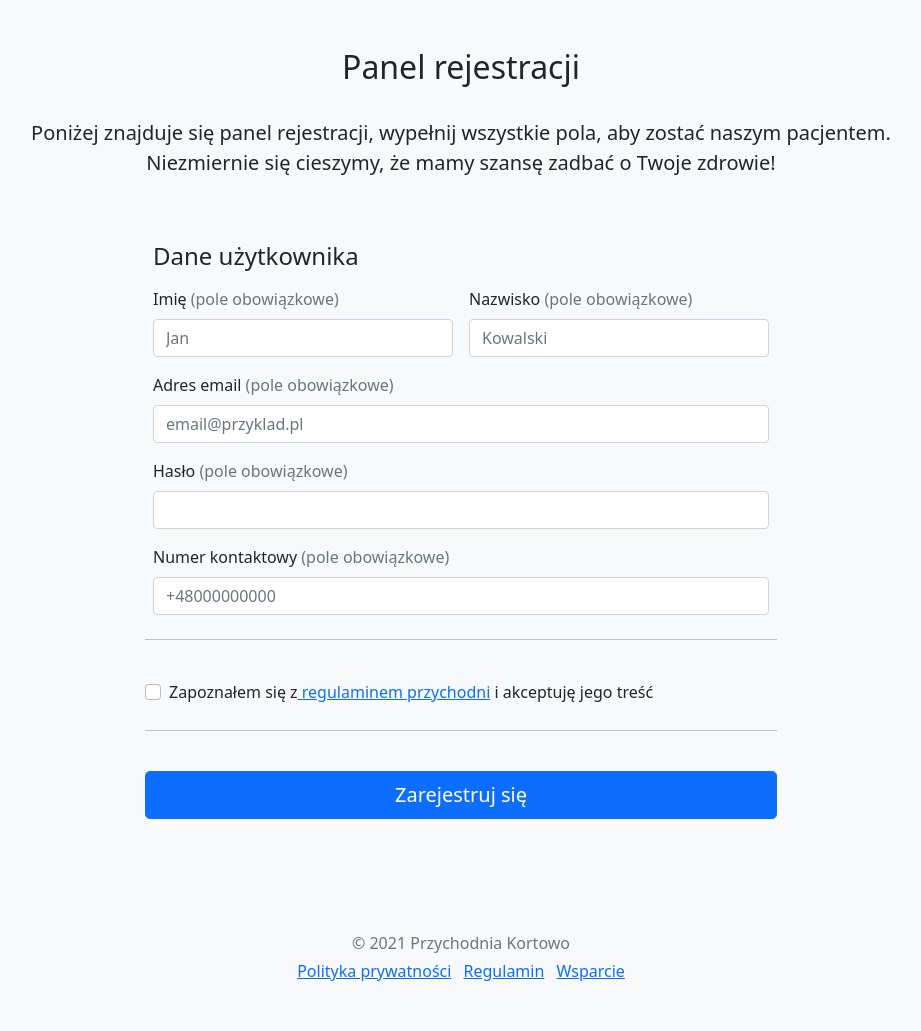
After one commit to KorneliaGrygo/PrzychodniaKortowo, a Django app: page /register/ in a window 1280 px wide. The commit adds this page. Shown: the whole page, without its empty margins (179-1100 px from the left). Run offline with Django 3.2, Linux system fonts and the light colour scheme; some libraries are stand-ins or nearby versions.

Commit message:
Register form/functionality added

```diff
--- a/PrzychodniaBillenium/ClinicModule/forms.py
+++ b/PrzychodniaBillenium/ClinicModule/forms.py
@@ -1,23 +1,58 @@
 from django import forms
+from ClinicModule import validators
 from django.utils.translation import ugettext, ugettext_lazy as _
+from django.core.validators import RegexValidator
+from django.contrib.auth import get_user_model
 
 
 class LoginForm(forms.Form):
+    error_messages = {
+        'invalid_login': _("Proszę wprowadzić prawidłowy login %(username)s oraz hasło. "
+                           "Zwróć uwagę na wielkość podawanych znaków."),
+        'inactive': _("To konto jest nieaktywne."),
+        'required': _('pole jest obligatoryjne do wypełnienia.'),
+        'max_length': _('przekroczono dopuszczalny limit znaków.')}
+
     email = forms.EmailField(initial='name@example.com',
-                             label='Email address', max_length=64)
-    password = forms.CharField(widget=forms.PasswordInput())
-
-    error_messages = {
-        'invalid_login': _("Please enter a correct %(username)s and password. "
-                           "Note that both fields may be case-sensitive."),
-        'inactive': _("This account is inactive."),
-    }
+                             label='Adres email', max_length=64, error_messages=error_messages)
+    password = forms.CharField(
+        widget=forms.PasswordInput(), error_messages=error_messages)
 
     def clean_password(self):
 
         if not 'password' in cleaned_data:
-            raise forms.ValidationError('The password is empty!')
+            raise forms.ValidationError(
+                _('Hasło jest puste!'), code='invalid')
 
         data = self.cleaned_data.get('password')
 
         return self.cleaned_data
+
+
+class CustomUserForm(forms.Form):
+
+    email = forms.EmailField(initial='email@przyklad.pl',
+                             label=_('Adres email'), max_length=32,
+                             error_messages={'required': _('pole jest obligatoryjne do wypełnienia.'),
+                                             'max_length': _('przekroczono limit znaków, maksymalna długość to 32.')})
+
+    first_name = forms.CharField(label=_('Imię'), initial='Jan', max_length=32, validators=[RegexValidator(
+        r"^[\w'\-,.][^0-9_!¡?÷?¿/\\+=@#$%ˆ&*(){}|~<>;:[\]]{2,}$", message=_("pole zawiera nieprawidłowy ciąg znaków."))],
+        error_messages={'required': _('pole jest obligatoryjne do wypełnienia.'),
+                        'max_length': _('przekroczono limit znaków, maksymalna długość to 32.')})
+
+    second_name = forms.CharField(label=_('Nazwisko'), initial='Kowalski', max_length=48, validators=[RegexValidator(
+        r"^[\w'\-,.][^0-9_!¡?÷?¿/\\+=@#$%ˆ&*(){}|~<>;:[\]]{2,}$", message=_("pole zawiera nieprawidłowy ciąg znaków."))],
+        error_messages={'required': _(
+            'pole jest obligatoryjne do wypełnienia.'),
+            'max_length': _('przekroczono limit znaków, maksymalna długość to 48.')})
+
+    phone_number = forms.CharField(label=_('Numer kontaktowy'), initial='+48', min_length=9, max_length=12, validators=[RegexValidator(
+        r'^\s*(?:\+?(\d{1,3}))?([-. (]*(\d{3})[-. )]*)?((\d{3})[-. ]*(\d{2,4})(?:[-.x ]*(\d+))?)\s*$', message=_('Numer kontakowy jest nieprawidłowy.'))],
+        error_messages={'required': _('pole jest obligatoryjne do wypełnienia.'),
+                        'max_length': _('przekroczono limit znaków, maksymalna długość to 12.'),
+                        'min_length': _('pole zawiera niewystarczającą ilość znaków (minimum: 9. znaków).')})
+
+    password = forms.CharField(widget=forms.PasswordInput(), min_length=8, error_messages={
+        'min_length': _('Hasło powinno zawierać co najmniej 8. znaków.'),
+        'required': _('pole jest obligatoryjne do wypełnienia.')}, label=_('Hasło'))
--- a/PrzychodniaBillenium/ClinicModule/views.py
+++ b/PrzychodniaBillenium/ClinicModule/views.py
@@ -1,14 +1,17 @@
+from django import forms
 from django.shortcuts import render, redirect
 from django.views.generic import TemplateView
 from django.views import View
 from django.http import HttpResponse
 from ClinicModule import models
+from ClinicModule import forms as custom_forms
 from django.contrib import messages
-from django.contrib.auth import login, authenticate
+from django.contrib.auth import login, authenticate, get_user_model
 from django.contrib.auth.forms import AuthenticationForm
-from django import forms
+from django.utils.translation import ugettext, ugettext_lazy as _
 
 # Create your views here.
+User = get_user_model()
 
 
 class HomeView(TemplateView):
@@ -39,7 +42,39 @@ class LoginView(View):
                 return redirect("home")
             else:
                 forms.ValidationError(
-                    request, "Invalid username or password.")
+                    request, _("Login lub hasło jest nieprawidłowe."))
         else:
-            forms.ValidationError(request, "Invalid username or password.")
+            forms.ValidationError(request, _(
+                "Login lub hasło jest nieprawidłowe."))
         return render(request, self.template_name, {'form': form})
+
+
+class RegisterView(View):
+
+    template_name = 'register.html'
+    form_class = custom_forms.CustomUserForm
+
+    def get(self, request, *args, **kwargs):
+        form_register = self.form_class()
+        return render(request, self.template_name, {'form_register': form_register})
+
+    def post(self, request, *args, **kwargs):
+        form_register = self.form_class(request.POST)
+        if form_register.is_valid():
+            email = form_register.cleaned_data.get('email')
+            first_name = form_register.cleaned_data.get('first_name')
+            second_name = form_register.cleaned_data.get('second_name')
+            phone_number = form_register.cleaned_data.get('phone_number')
+            password = form_register.cleaned_data.get('password')
+
+            user = User.objects.create(email=email, first_name=first_name,
+                                       second_name=second_name, phone_number=phone_number, password=password)
+            user.save()
+
+            # return here to the main view
+            return redirect('home')
+
+        else:
+            forms.ValidationError(request, _(
+                'Pola są nieprawidłowe.'))
+        return render(request, self.template_name, {'form_register': form_register})
--- a/PrzychodniaBillenium/PrzychodniaBillenium/settings.py
+++ b/PrzychodniaBillenium/PrzychodniaBillenium/settings.py
@@ -50,8 +50,8 @@ AUTH_USER_MODEL = 'Users.CustomUser'
 MIDDLEWARE = [
     'django.middleware.security.SecurityMiddleware',
     'django.contrib.sessions.middleware.SessionMiddleware',
+    'django.middleware.csrf.CsrfViewMiddleware',
     'django.middleware.common.CommonMiddleware',
-    'django.middleware.csrf.CsrfViewMiddleware',
     'django.contrib.auth.middleware.AuthenticationMiddleware',
     'django.contrib.messages.middleware.MessageMiddleware',
     'django.middleware.clickjacking.XFrameOptionsMiddleware',
--- a/PrzychodniaBillenium/PrzychodniaBillenium/urls.py
+++ b/PrzychodniaBillenium/PrzychodniaBillenium/urls.py
@@ -26,5 +26,6 @@ admin.site.index_title = "Witaj w przychodni Kortowo!"
 urlpatterns = [
     path('admin/', admin.site.urls),
     path('', views.HomeView.as_view(), name='home'),
-    path('login/', views.LoginView.as_view())
+    path('login/', views.LoginView.as_view(), name='login'),
+    path('register/', views.RegisterView.as_view(), name='register')
 ] + static(settings.STATIC_URL, document_root=settings.STATIC_ROOT)
--- a/PrzychodniaBillenium/Users/managers.py
+++ b/PrzychodniaBillenium/Users/managers.py
@@ -13,11 +13,15 @@ class CustomUserManager(BaseUserManager):
         if not email:
             raise ValueError('Users must have an email address')
 
+        if not password:
+            raise ValueError('Users must have a password.')
+
         user = self.model(
             email=self.normalize_email(email),
             first_name=first_name,
             second_name=second_name,
-            phone_number=phone_number
+            phone_number=phone_number,
+            password=password
         )
 
         user.set_password(password)
--- /dev/null
+++ b/PrzychodniaBillenium/static/css/form-validation.css
@@ -0,0 +1,3 @@
+.container {
+  max-width: 960px;
+}
--- /dev/null
+++ b/PrzychodniaBillenium/templates/register.html
@@ -0,0 +1,131 @@
+{% load static %}
+    <!-- Bootstrap core CSS -->
+{% block head %}
+
+  <link href="{% static 'css/bootstrap.min.css' %}" rel="stylesheet">
+
+  <style>
+      .bd-placeholder-img {
+        font-size: 1.125rem;
+        text-anchor: middle;
+        -webkit-user-select: none;
+        -moz-user-select: none;
+        user-select: none;
+      }
+
+      @media (min-width: 768px) {
+        .bd-placeholder-img-lg {
+          font-size: 3.5rem;
+        }
+      }
+    </style>
+    <link href="{% static 'css/form-validation.css' %}" rel="stylesheet">
+
+{% endblock %}
+
+    <!-- Custom styles for this template -->
+{% block body %}
+
+ <body class="bg-light">
+<div class="container">
+  <main>
+    <div class="py-5 text-center">
+      <!-- Add here the image! -->
+      <!--<img class="d-block mx-auto mb-4" src="" alt="" width="72" height="57">-->
+      <h2>Panel rejestracji</h2>
+      <br>
+      <p class="lead">Poniżej znajduje się panel rejestracji, wypełnij wszystkie pola, aby zostać naszym pacjentem.<br>Niezmiernie się cieszymy, że mamy szansę zadbać o Twoje zdrowie!</p>
+    </div>
+
+    <div class="row g-6">
+      <div class="col-md-7 col-lg-8" style="margin: 0 auto;">
+        <h4 class="mb-3">Dane użytkownika</h4>
+        <form class="needs-validation" method="POST" enctype="multipart/form-data" validate>
+        {% csrf_token %}
+        {% if form_register.errors %}
+            {% for field in form_register %}
+                {% for error in field.errors %}
+                    <div class="alert alert-danger">
+                        <medium>{{ field.label_tag }} {{ error|escape }}</medium>
+                    </div>
+                {% endfor %}
+            {% endfor %}
+            {% for error in form_register.non_field_errors %}
+                <div class="alert alert-danger">
+                  <medium>{{ field.label_tag }} {{ error|escape }}</medium>
+                </div>
+            {% endfor %}
+        {% endif %}
+          <div class="row g-3">
+            <div class="col-sm-6">
+              <label for="{{ form_register.first_name.id_for_label }}" class="form-label">{{ form_register.first_name.label }}<span class="text-muted"> (pole obowiązkowe)</span></label>
+              <input type="text" class="form-control" id="{{ form_register.first_name.id_for_label }}" name="first_name" placeholder="Jan" value="" required>
+              <div class="invalid-feedback">
+                Pole "Imię" jest obowiązkowe.
+              </div>
+            </div>
+
+            <div class="col-sm-6">
+              <label for="{{ form_register.second_name.id_for_label }}" class="form-label">{{ form_register.second_name.label }}<span class="text-muted"> (pole obowiązkowe)</span></label>
+              <input type="text" class="form-control" id="{{ form_register.second_name.id_for_label }}" placeholder="Kowalski" value="" name="second_name" required>
+              <div class="invalid-feedback">
+                Pole "Nazwisko" jest obowiązkowe.
+              </div>
+            </div>
+
+            <div class="col-12">
+              <label for="{{ form_register.email.id_for_label }}" class="form-label">{{ form_register.email.label }}<span class="text-muted"> (pole obowiązkowe)</span></label>
+              <input type="email" class="form-control" id="{{ form_register.email.id_for_label }}" placeholder="email@przyklad.pl" name="email" required>
+              <div class="invalid-feedback">
+                Proszę podać poprawny adres email.
+              </div>
+            </div>
+
+            <div class="col-12">
+              <label for="{{ form_register.password.id_for_label }}" class="form-label">{{ form_register.password.label }}<span class="text-muted"> (pole obowiązkowe)</span></label>
+              <input type="password" class="form-control" id="{{ form_register.password.id_for_label }}" placeholder="" name="password" required>
+              <div class="invalid-feedback">
+                Proszę podać hasło.
+              </div>
+            </div>
+
+            <div class="col-12">
+              <label for="{{ form_register.phone_number.id_for_label }}" class="form-label">{{ form_register.phone_number.label }}<span class="text-muted"> (pole obowiązkowe)</span></label>
+              <input type="tel" class="form-control" id="{{ form_register.phone_number.id_for_label }}" placeholder="+48000000000"
+              pattern="^\s*(?:\+?(\d{1,3}))?([-. (]*(\d{3})[-. )]*)?((\d{3})[-. ]*(\d{2,4})(?:[-.x ]*(\d+))?)\s*$" name="phone_number" required>
+              <div class="invalid-feedback">
+                Proszę podać poprawny numer telefonu.
+              </div>
+            </div>
+
+
+          <hr class="my-4">
+          <div class="form-check">
+            <input type="checkbox" class="form-check-input" id="same-address">
+            <label class="form-check-label" for="same-address" required>Zapoznałem się z<a href=""> regulaminem przychodni</a> i akceptuję jego treść</label>
+          </div>
+          <hr class="my-4">
+
+          <button class="w-100 btn btn-primary btn-lg" type="submit">Zarejestruj się</button>
+        </form>
+      </div>
+    </div>
+  </main>
+
+  <footer class="my-5 pt-5 text-muted text-center text-small">
+    <p class="mb-1">&copy; 2021 Przychodnia Kortowo</p>
+    <ul class="list-inline">
+      <li class="list-inline-item"><a href="#">Polityka prywatności</a></li>
+      <li class="list-inline-item"><a href="#">Regulamin</a></li>
+      <li class="list-inline-item"><a href="#">Wsparcie</a></li>
+    </ul>
+  </footer>
+</div>
+
+
+
+    <script src="{% static 'js/bootstrap.bundle.min.js' %}"</script>
+
+      <script src="form-validation.js"></script>
+  </body>
+  {% endblock body %}
```
Also changed, not shown: PrzychodniaBillenium/ClinicModule/validators.py (+5 -2 lines), PrzychodniaBillenium/Users/models.py (+13 -0 lines), PrzychodniaBillenium/static/js/form-validation.js (added, +20 -0 lines), PrzychodniaBillenium/templates/login.html (+9 -8 lines), PrzychodniaBillenium/ClinicModule/migrations/0002_auto_20210606_1639.py (added), PrzychodniaBillenium/Users/migrations/0003_alter_customuser_id.py (added).
